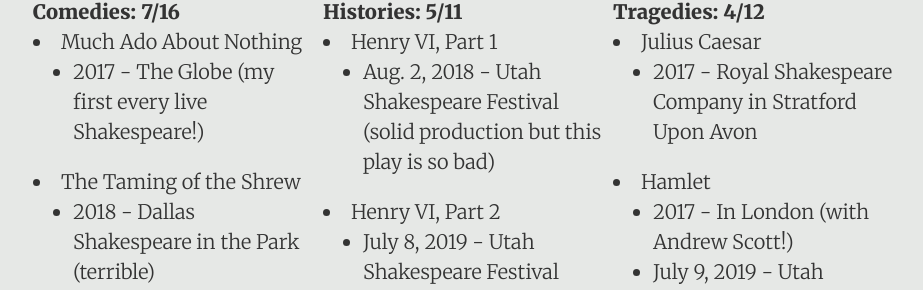
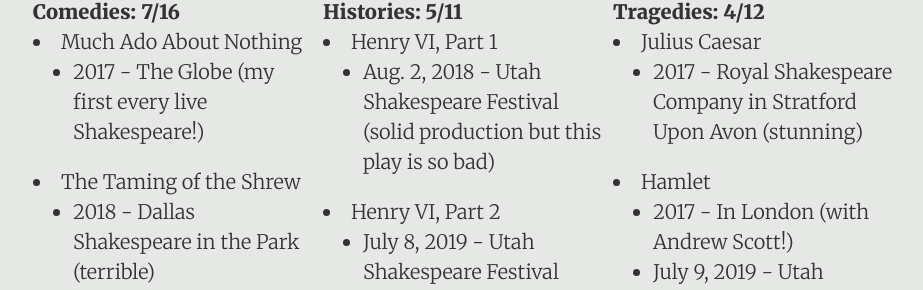
Before and after one commit to DestinyRoseMurphy/DestinyRoseMurphy.github.io, a Jekyll site: the page built from _posts/2024-02-20-Shakespeare.md, in a window 1280 px wide and 900 px high, scrolled down 415 px. Shown: the part 201-491 px from the top of the window, without its empty margins (177-1100 px from the left). Built offline with Jekyll 4.4.1, drawn with Linux system fonts in a browser that asks for light colours.

Commit message:
descriptor

```diff
--- a/_posts/2024-02-20-Shakespeare.md
+++ b/_posts/2024-02-20-Shakespeare.md
@@ -106,7 +106,7 @@ I love Shakespeare. I read almost all the histories in college and fell in love,
 			<p style="margin-bottom: 0; font-weight: bold;">Tragedies: 4/12</p>
 			<li>Julius Caesar</li>
 				<ul>
-  				<li>2017 - Royal Shakespeare Company in Stratford Upon Avon</li>
+  				<li>2017 - Royal Shakespeare Company in Stratford Upon Avon (stunning)</li>
 				</ul>
 			<li>Hamlet</li>
 				<ul>
```
